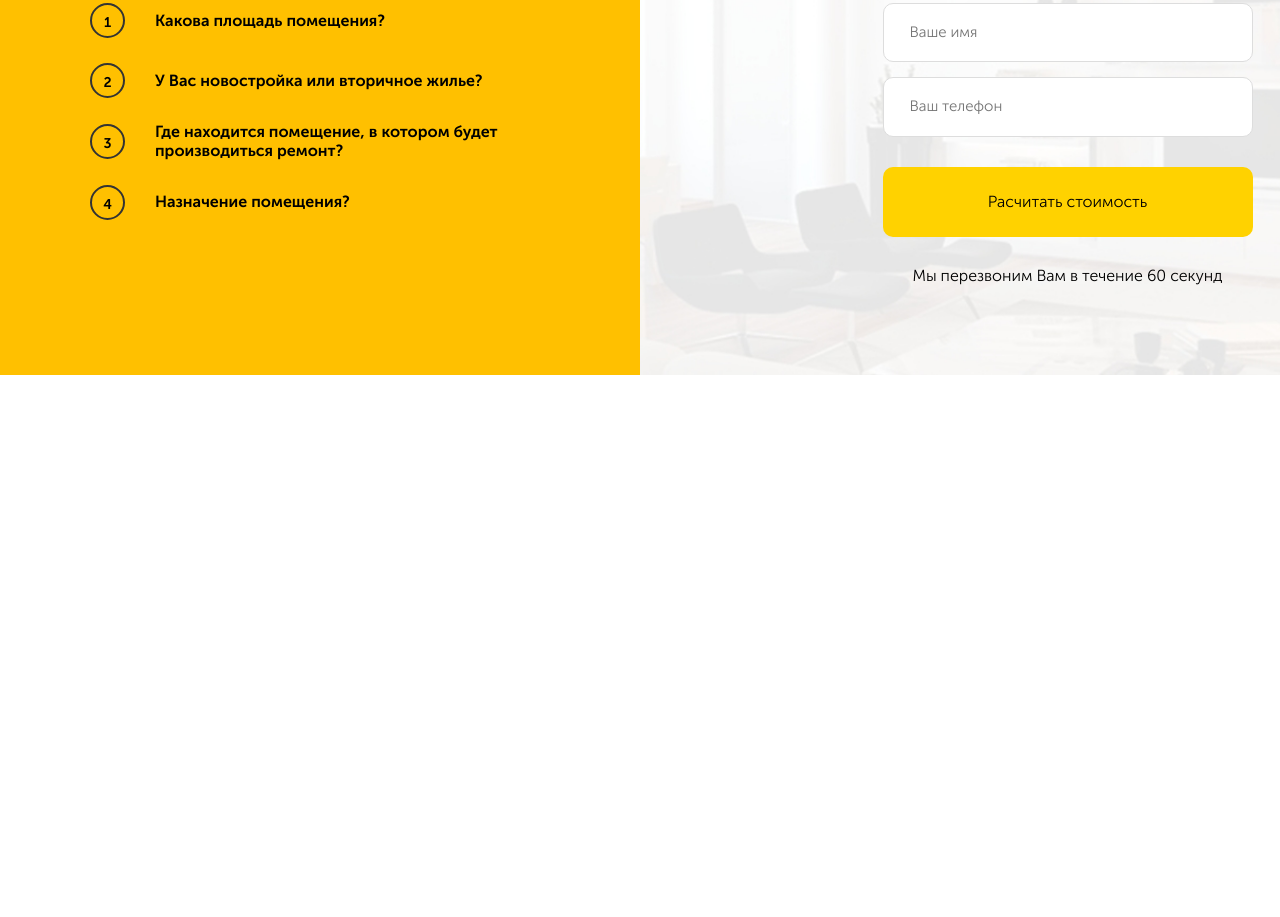
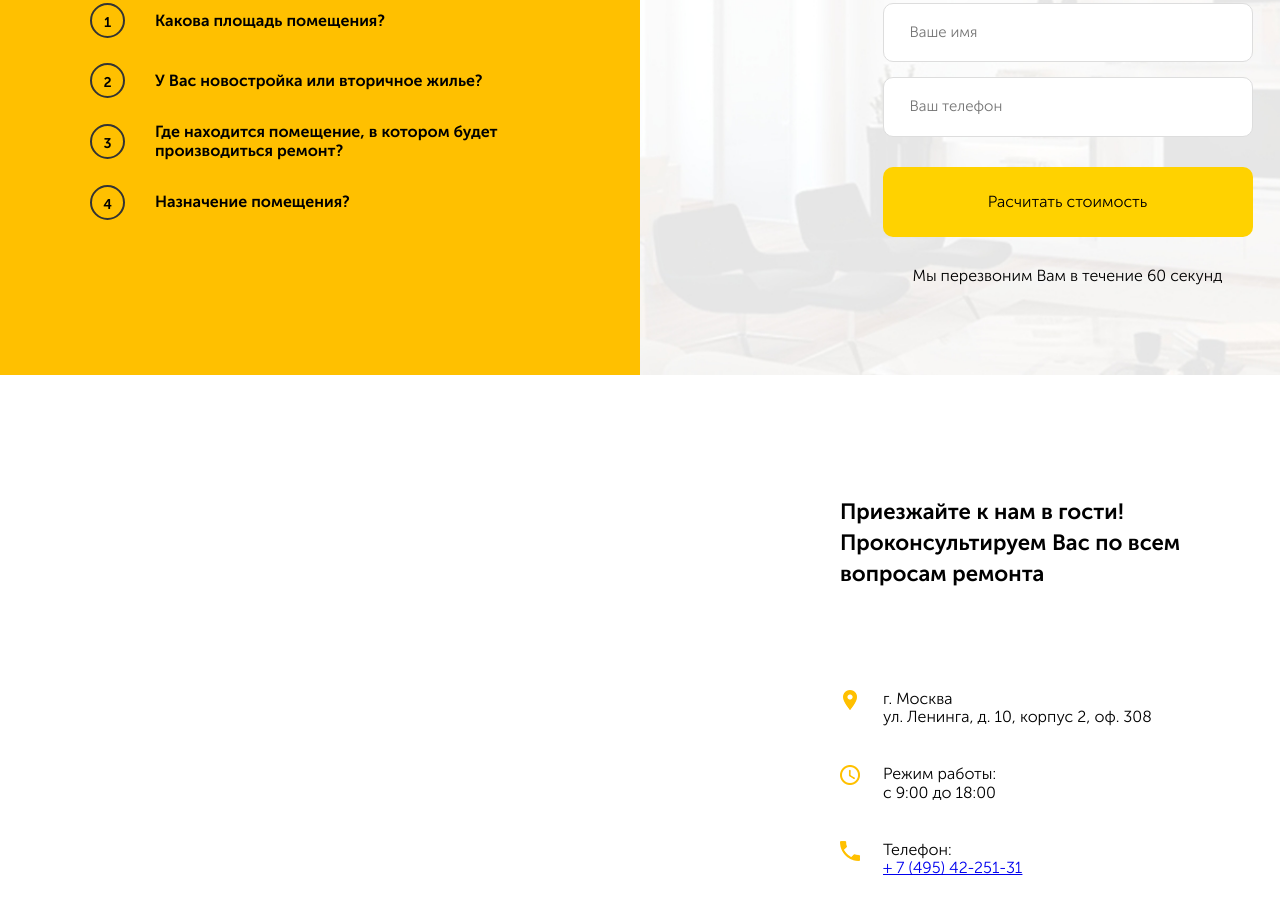
Before and after one commit to Dragoniezi/repair, a plain HTML site: page index.html in a window 1280 px wide. Shown: the part 6028-6945 px from the top of the page. Before the commit the page ends 6403 px from the top, so only its background shows below. Drawn offline with nearby package versions, Linux system fonts and the light colour scheme.

Commit message:
Добавлен footer

```diff
--- a/index.html
+++ b/index.html
@@ -321,6 +321,41 @@
 
   </main>
 
+  <footer class="footer">
+    <div class="map" id="map">
+      <script type="text/javascript" charset="utf-8" async src="https://api-maps.yandex.ru/services/constructor/1.0/js/?um=constructor%3Afa8bbe9b1d413fdc44707c8bcd735f02b2fc16d302cca530408ce7bbd76c24c8&amp;width=100%25&amp;height=640&amp;lang=ru_RU&amp;scroll=false"></script>
+    </div>
+    <div class="container">
+      <div class="contacts-block">
+        <div class="contacts">
+          <h3 class="contacts__title">Приезжайте к нам в гости!
+            Проконсультируем Вас по всем вопросам ремонта </h3>
+          <ul class="contacts-list">
+            <li class="contacts-list__item">
+              <span class="contacts-list__icon">
+                <img src="img/footer/map-placeholder.png" alt="">
+              </span>
+              <span class="contacts-list__text">г. Москва <br>
+                ул. Ленинга, д. 10, корпус 2, оф. 308</span></li>
+            <li class="contacts-list__item">
+              <span class="contacts-list__icon">
+                <img src="img/footer/clock.png" alt="">
+              </span>
+              <span class="contacts-list__text">Режим работы: <br>
+                с 9:00 до 18:00</span></li>
+            <li class="contacts-list__item">
+              <span class="contacts-list__icon">
+                <img src="img/footer/phone.png" alt="">
+              </span>
+              <span class="contacts-list__text">Телефон: <br>
+                <a href="tel:+7(495)42-251-31">+ 7 (495) 42-251-31</a></span></li>
+          </ul>
+        </div>
+      </div>
+    </div>
+  </footer>
+
+
 
   <div class="modal" id="modal">
     <div class="modal-dialog">
--- /dev/null
+++ b/sass/blocks/_footer.sass
@@ -0,0 +1,32 @@
+.footer
+  position: relative
+.map
+  position: absolute
+  width: 50%
+  left: 0
+  top: 0
+.contacts
+  flex-basis: 50%
+  padding-top: 100px
+  padding-left: 200px
+  &__title
+    +bold
+    font-size: 22px
+    line-height: 1.4
+    margin-bottom: 100px
+  &-block
+    display: flex
+    justify-content: flex-end
+  &-list
+    padding: 0
+    list-style: none
+    &__icon
+      width: 20px
+      height: 20px
+      text-align: center
+      line-height: 20px
+      margin-right: 23px
+    &__item
+      display: flex
+      align-items: flex-start
+      margin-bottom: 39px
--- a/sass/style.sass
+++ b/sass/style.sass
@@ -12,3 +12,4 @@
 @import 'blocks/reclame'
 @import 'blocks/docs'
 @import 'blocks/brif'
+@import 'blocks/footer'
```
Also changed, not shown: css/style.css, img/footer/clock.png (added), img/footer/map-placeholder.png (added), img/footer/phone.png (added), 1 other file.
